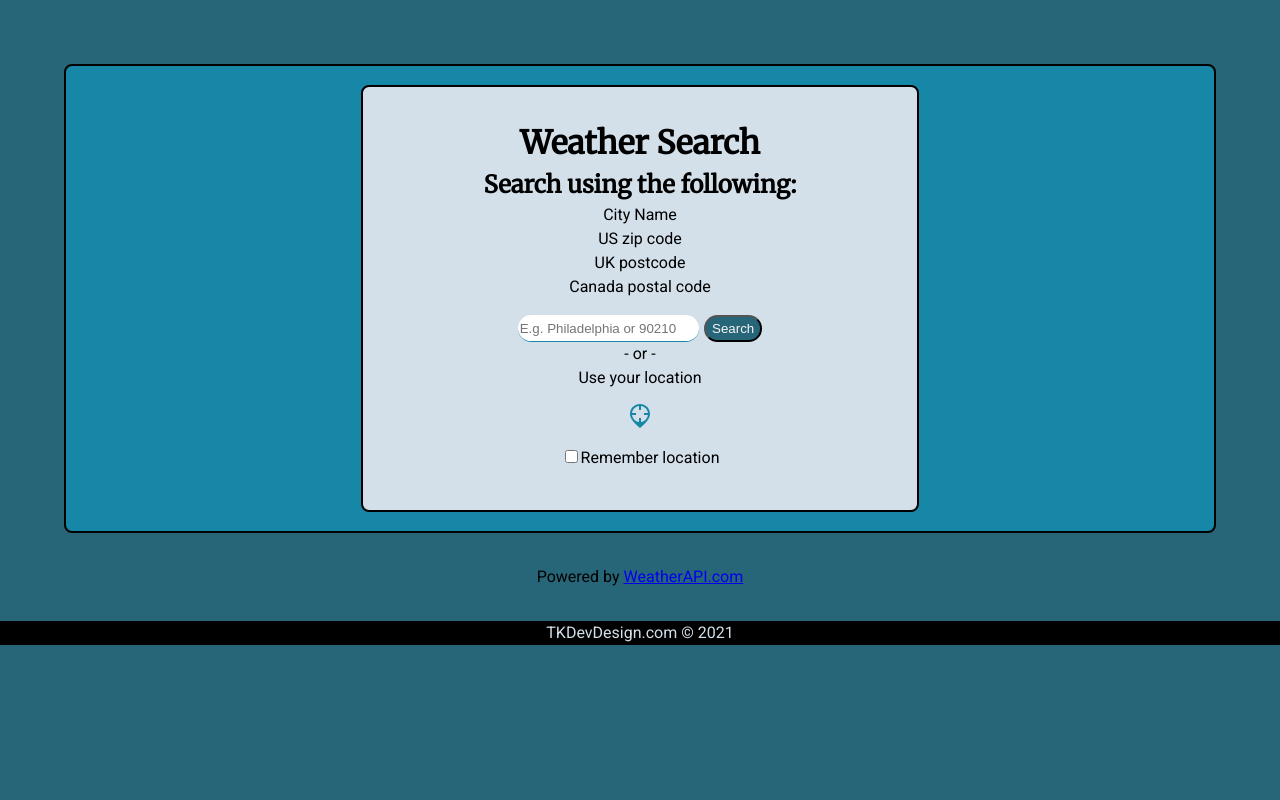
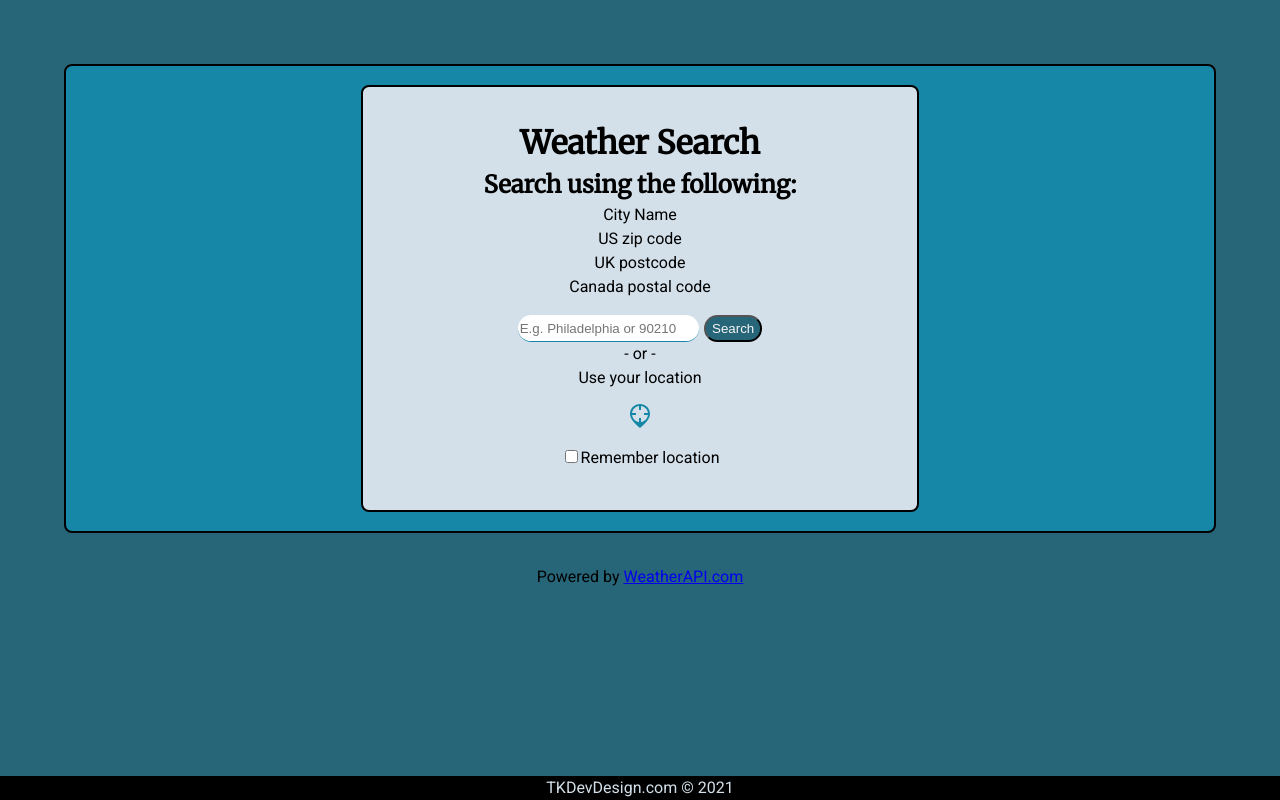
Before and after one commit to TKravel/weather-app-client, a React (Create React App) app: page / in a window 1280 px wide. Built offline with nearby package versions, Linux system fonts and the light colour scheme.

Commit message:
Make footer fixed

```diff
--- a/src/App.css
+++ b/src/App.css
@@ -370,6 +370,9 @@ h6,
 }
 
 .footer {
+	position: fixed;
+	bottom: 0;
+	width: 100vw;
 	background-color: #000;
 	color: var(--main-light);
 }
```
